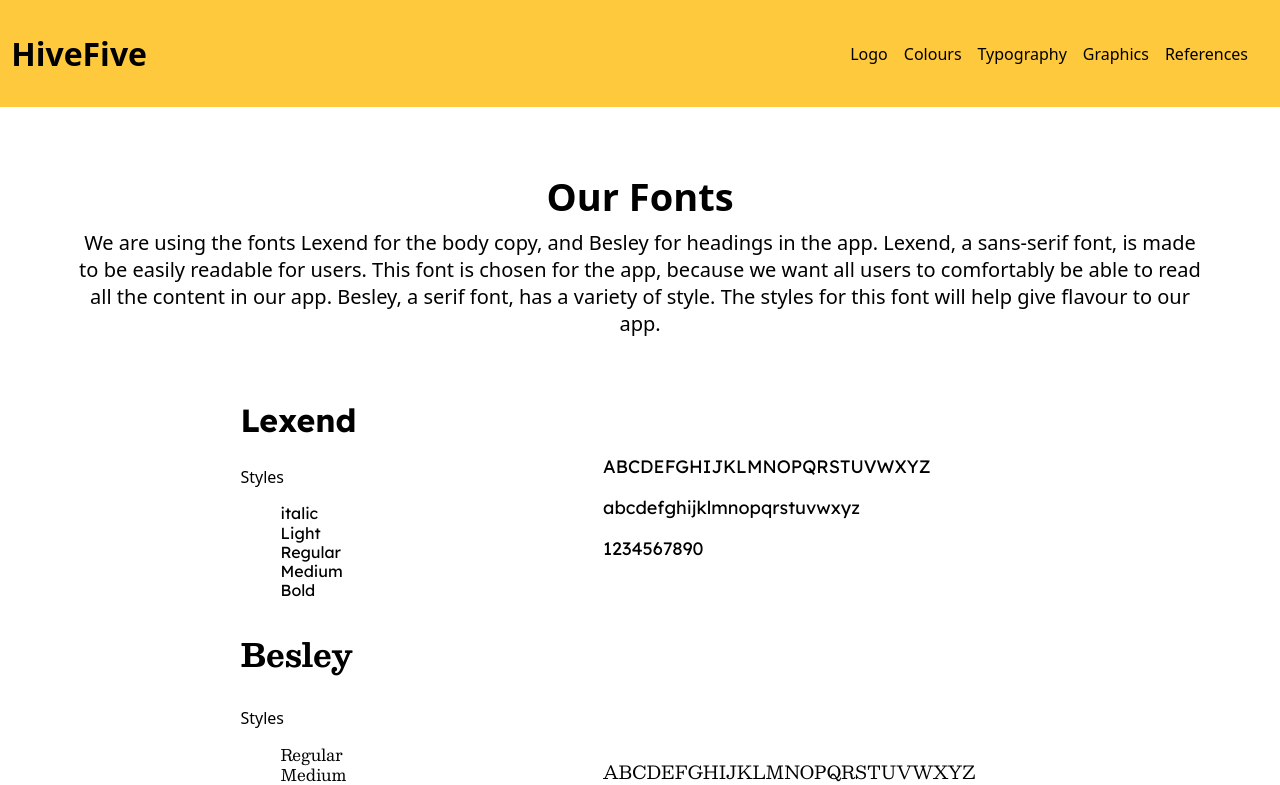
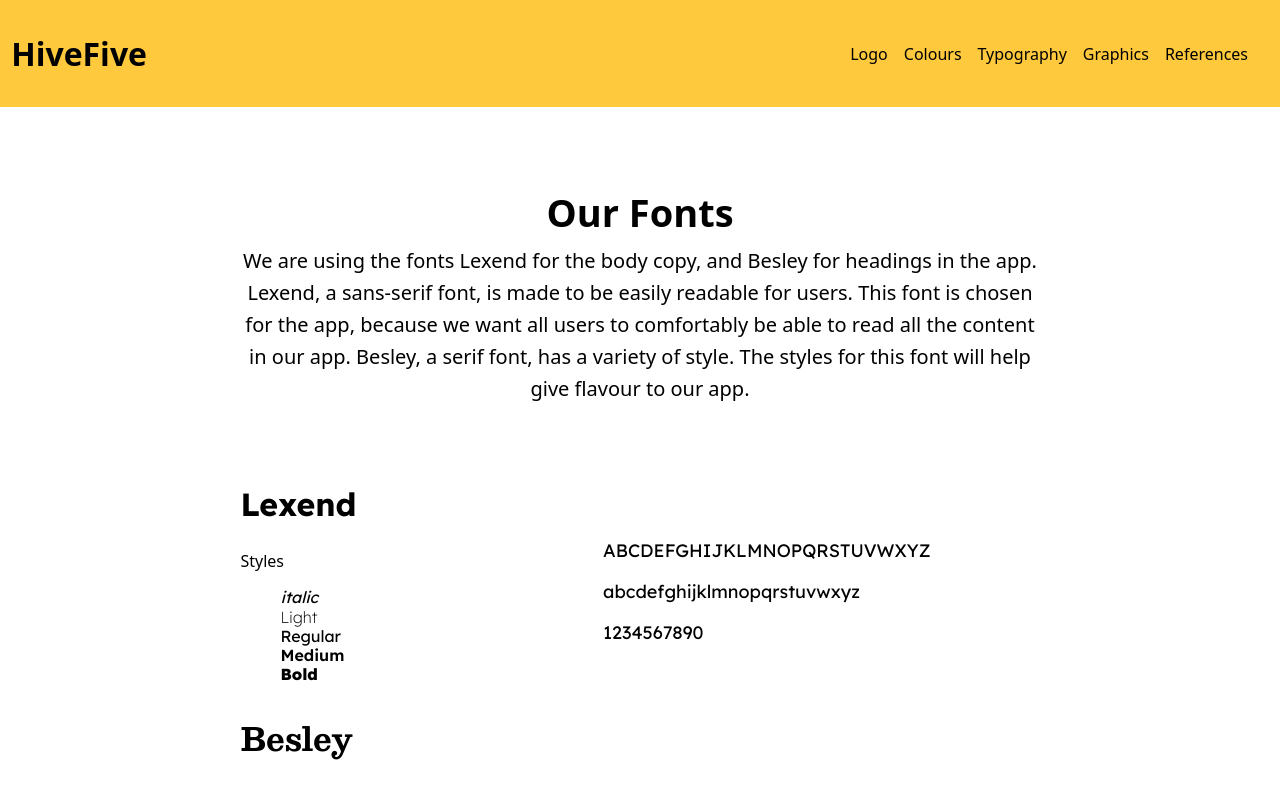
Before and after one commit to kellyzyhuang/HiveFive-Styleguide, a Next.js app: page /Typography in a window 1280 px wide. Shown: the top 785 px of the page. Built offline with nearby package versions, Linux system fonts and the light colour scheme.

Commit message:
add font style and weight to typography style file

```diff
--- a/styles/Typography.module.css
+++ b/styles/Typography.module.css
@@ -14,7 +14,10 @@
 }
 
 .intro{
+    align-content: center;
     text-align: center;
+    padding: 1rem;
+    width: 70%;
 }
 
 .intro h2{
@@ -24,6 +27,7 @@
 
 .intro p{
     font-size: 1.25rem;
+    line-height: 2rem;
 }
 
 .styleListBesley, .styleListLexend{
@@ -60,3 +64,30 @@
     margin: 5rem;
     font-size: 1.125rem;
 }
+
+/* font styles */
+.italic{
+    font-style: italic;
+}
+
+.light{
+    font-weight: 200;
+}
+
+.med{
+    font-weight: 600;
+}
+
+.semi{
+    font-weight: 700;
+}
+
+.bold{
+    font-weight: 800;
+}
+
+.black{
+    font-weight: 900;
+}
+
+/* font styles */
```
